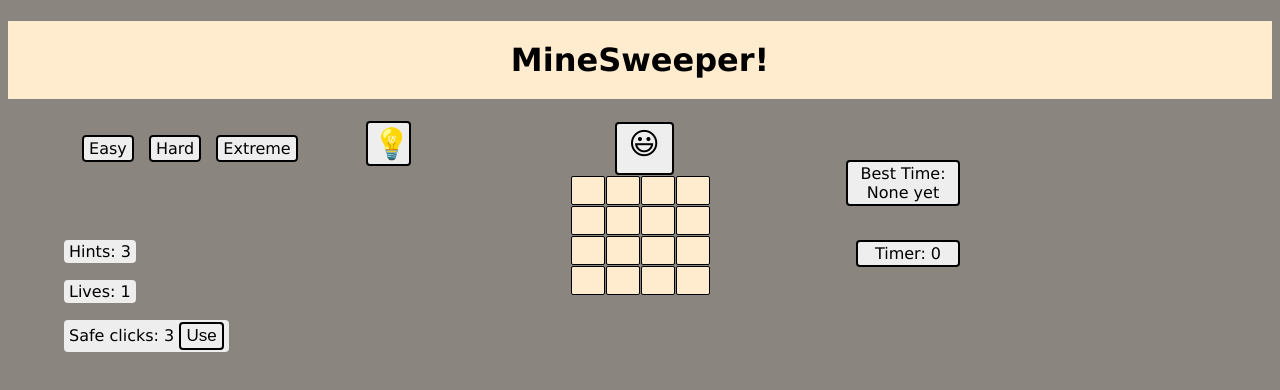
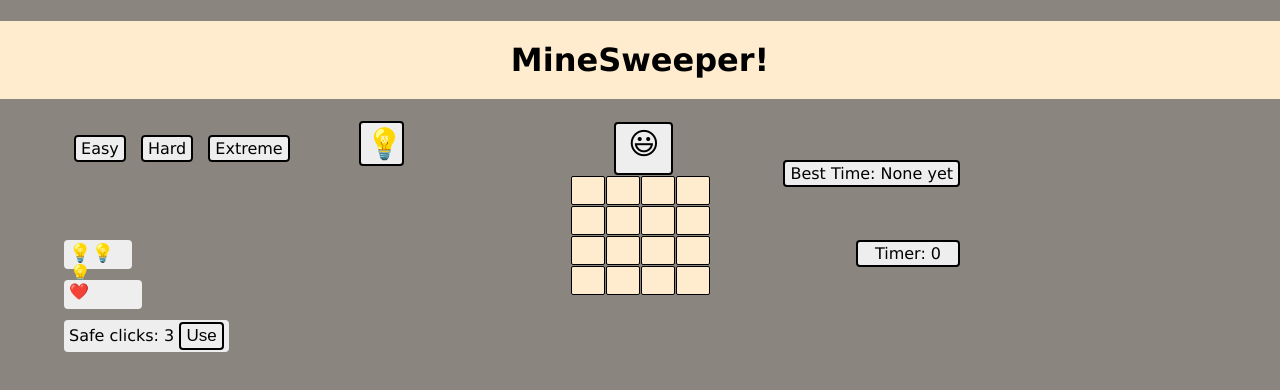
Before and after one commit to orlevy13/MineSweeper, a plain HTML site: page index.html in a window 1280 px wide. Drawn offline with Linux system fonts and the light colour scheme.

Commit message:
Add files via upload

```diff
--- a/css/main.css
+++ b/css/main.css
@@ -1,6 +1,7 @@
 body {
     font-family: Verdana;
     background-color: rgba(109, 103, 95, 0.8);
+    margin: 0;
 }
 
 h1 {
@@ -31,6 +32,7 @@ td {
 }
 
 .face {
+    text-align: center;
     margin: auto;
     position: relative;
     left: 48%;
@@ -43,6 +45,7 @@ td {
 }
 
 .timer {
+    text-align: center;
     display: inline-block;
     position: absolute;
     right: 25%;
@@ -71,6 +74,9 @@ ul {
     top: 30%;
     left: 5%;
     cursor: default;
+    width: 58px;
+    height: 25px;
+    font-size: 18px;
 }
 
 .hint-btn {
@@ -91,6 +97,10 @@ ul {
 
 .lives {
     position: absolute;
+    text-align: left;
+    padding: 8px 1px;
+    height: 25px;
+    width: 68px;
     top: 35%;
     left: 5%;
     background-color: #eee;
@@ -102,7 +112,7 @@ ul {
     position: absolute;
     right: 25%;
     top: 20%;
-    width: 100px;
+    width: max-content;
     cursor: default;
     border: 2px solid black;
 }
@@ -111,7 +121,6 @@ ul {
     background-color: #eee;
     border-radius: 4px;
     padding: 2px 5px;
-    text-align: center;
 }
 
 .game-over-modal {
--- a/index.html
+++ b/index.html
@@ -23,9 +23,9 @@
 
     <button title="Use Hint" onclick="hintClicked()" class="hint-btn btn-theme">💡</button>
 
-    <div class="hint btn-theme">Hints: <span class="hints-count"> </span></div>
+    <div title="Hints left" class="hint btn-theme"><span class="hints-count"> </span></div>
 
-    <div class="lives btn-theme">Lives: <span class="lives-count"></span></div>
+    <div title="Lives left" class="btn-theme lives"><span class="lives-count"></span></div>
 
     <div class="safe-clicks btn-theme">Safe clicks:
         <span class="safe-clicks-count"></span><span>
--- a/js/main.js
+++ b/js/main.js
@@ -31,7 +31,6 @@ function init() {
     };
     gIsMinesPlaced = false;
     gHintMode = false;
-    document.querySelector('.game-over-modal').style = "display: none";
     renderGameStats();//like hints,lives,safeClicks
     initTimer();
     renderBoard(gBoard);
@@ -47,10 +46,14 @@ function renderBoard(board) {
             var cell = board[i][j];
             var cellContent;
 
-            if (cell.isMine && cell.isShown) cellContent = MINE;
-            else if (cell.isMarked) cellContent = FLAG;
-            else if (!cell.isShown || !cell.minesAroundCount) cellContent = EMPTY;
-            else cellContent = cell.minesAroundCount;
+            if (gHintMode && cell.isShown) {
+                if (cell.isMine) cellContent = MINE;
+                else cellContent = (!cell.minesAroundCount) ? EMPTY : cell.minesAroundCount;
+            } else if (cell.isShown) {
+                if (cell.isMine) cellContent = MINE;
+                else cellContent = (!cell.minesAroundCount) ? EMPTY : cell.minesAroundCount;
+            } else if (cell.isMarked) cellContent = FLAG;
+            else cellContent = EMPTY
 
             var cellClass = (cell.isShown) ? 'mark' : '';
             var cellId = `cell-${i}-${j}`;
--- a/js/utils.js
+++ b/js/utils.js
@@ -133,6 +133,15 @@ function renderSafeClicks() {
 function renderGameStats() {
     document.querySelector('.face').innerText = '😃';
     document.querySelector('.safe-clicks-count').innerText = gGame.safeClicks;
-    document.querySelector('.lives-count').innerText = gGame.lives;
-    document.querySelector('.hints-count').innerText = gGame.hints;
+    var livesCount = '';
+    for (var i = 0; i < gGame.lives; i++) {
+        livesCount += '❤️';
+    }
+    document.querySelector('.lives-count').innerText = livesCount;
+    var hintsCount = '';
+    for (i = 0; i < gGame.hints; i++) {
+        hintsCount += '💡';
+    }
+    document.querySelector('.hints-count').innerText = hintsCount;
+    document.querySelector('.game-over-modal').style = "display: none";
 }
```
